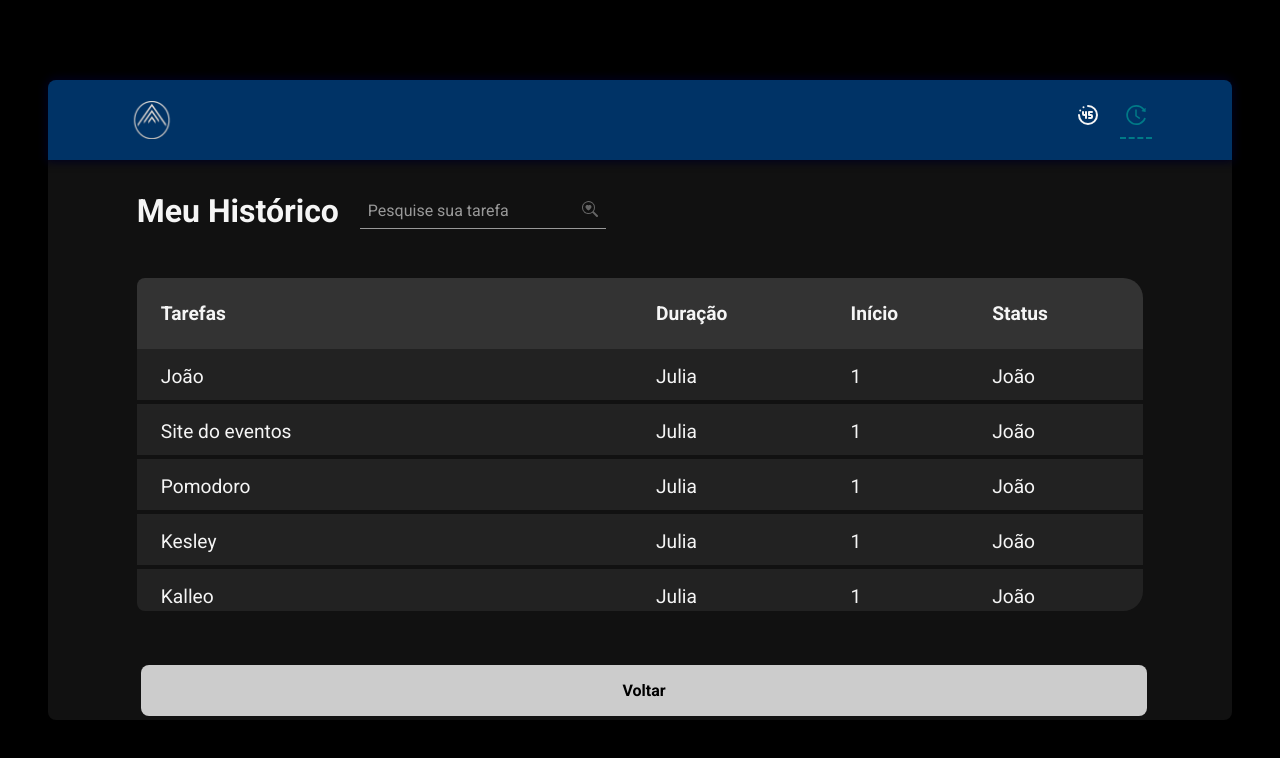
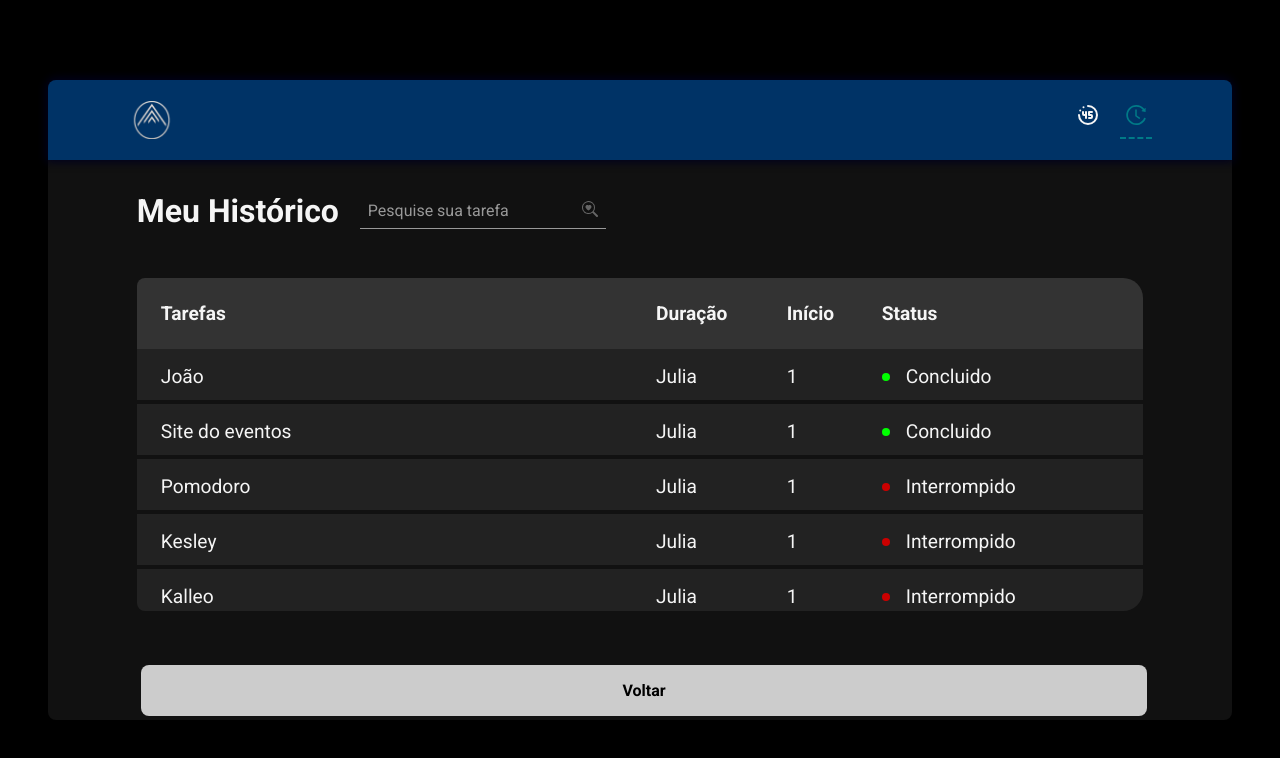
Before and after one commit to andersonjhonatan/promodor, a React (Vite) app: page /history in a window 1280 px wide. Shown: the top 758 px of the page. Built offline with nearby package versions, Linux system fonts and the light colour scheme.

Commit message:
feat: implementação de estado usando react-hook-form para o formulario da home

```diff
--- a/package.json
+++ b/package.json
@@ -14,6 +14,7 @@
     "phosphor-react": "^1.4.1",
     "react": "^18.2.0",
     "react-dom": "^18.2.0",
+    "react-hook-form": "^7.48.2",
     "react-icons": "^4.11.0",
     "react-router-dom": "^6.18.0",
     "styled-components": "^6.1.0"
--- a/src/components/Form/Form.tsx
+++ b/src/components/Form/Form.tsx
@@ -1,19 +1,34 @@
 import Button from '../Button/Button'
 import Input from '../Input/Input'
 import { FormContainer, DivForm, CountdownDiv } from './formStyles'
+import { useForm, SubmitHandler } from 'react-hook-form'
+
+interface InterForm {
+  nome: string
+  minutes: number
+}
 
 export default function Form() {
+  const { register, handleSubmit, watch } = useForm<InterForm>()
+
+  const submitForm: SubmitHandler<InterForm> = (data) => {
+    console.log(data)
+  }
+
+  const task = watch('nome')
+  const isSubmitDisabled = !task
+
   return (
-    <FormContainer onSubmit={(e) => e.preventDefault()}>
+    <FormContainer onSubmit={handleSubmit(submitForm)}>
       <DivForm>
         <label htmlFor="nome">Vou trabalhar com</label>
         <Input
           variant="nome"
           id="nome"
-          name="nome"
           label="Nome"
           placeholder="Nome do seu Projeto"
           list="sugestions-task"
+          {...register('nome')}
         />
 
         <datalist id="sugestions-task">
@@ -29,12 +44,12 @@ export default function Form() {
           variant="minutes"
           id="minutes"
           type="number"
-          name="nome"
           label="Nome"
           placeholder="00"
           min={0}
           max={60}
           step={5}
+          {...register('minutes', { valueAsNumber: true })}
         />
         <span>minutos.</span>
       </DivForm>
@@ -47,7 +62,12 @@ export default function Form() {
         <span>0</span>
       </CountdownDiv>
 
-      <Button type="submit" variant="primary" text="Começar" disabled />
+      <Button
+        type="submit"
+        variant="primary"
+        text="Começar"
+        disabled={isSubmitDisabled}
+      />
     </FormContainer>
   )
 }
--- a/src/components/Form/formStyles.ts
+++ b/src/components/Form/formStyles.ts
@@ -9,7 +9,7 @@ const FormContainer = styled.form`
   margin: 0 10%;
   height: 100%;
   justify-content: space-evenly;
-
+  form {
     section {
       position: relative;
       display: flex;
@@ -19,6 +19,7 @@ const FormContainer = styled.form`
       width: 20%;
       border-radius: 8px;
     }
+  }
 `
 
 const DivForm = styled.div`
@@ -27,10 +28,6 @@ const DivForm = styled.div`
   width: 82%;
   justify-content: center;
   align-items: center;
-`
-
-const InputContainer = styled.input`
-  padding: 0.5rem;
 `
 
 // countdown
@@ -55,4 +52,4 @@ const CountdownDiv = styled.div`
     font-family: 'Roboto Mono', monospace;
   }
 `
-export { FormContainer, InputContainer, DivForm, CountdownDiv }
+export { DivForm, CountdownDiv, FormContainer }
--- a/src/components/Input/Input.tsx
+++ b/src/components/Input/Input.tsx
@@ -1,8 +1,13 @@
+import { ForwardedRef, forwardRef } from 'react'
 import { InterInput } from '../../interfaces/InterInput'
 import { InputForm } from './inputStyles'
 
-const Input = (props: InterInput) => {
-  return <InputForm {...props} />
-}
+const Input = forwardRef(
+  (props: InterInput, ref: ForwardedRef<HTMLInputElement>) => (
+    <InputForm {...props} ref={ref} />
+  ),
+)
+
+Input.displayName = 'Input'
 
 export default Input
--- a/src/db.json
+++ b/src/db.json
@@ -5,7 +5,7 @@
       "Tarefa": "João",
       "Duracao": "Julia",
       "Inicio": 1,
-      "Status": "João"
+      "Status": "Concluido"
     },
 
     {
@@ -13,28 +13,28 @@
       "Tarefa": "Site do eventos",
       "Duracao": "Julia",
       "Inicio": 1,
-      "Status": "João"
+      "Status": "Concluido"
     },
     {
       "id": 3,
       "Tarefa": "Pomodoro",
       "Duracao": "Julia",
       "Inicio": 1,
-      "Status": "João"
+      "Status": "Interrompido"
     },
     {
       "id": 4,
       "Tarefa": "Kesley",
       "Duracao": "Julia",
       "Inicio": 1,
-      "Status": "João"
+      "Status": "Interrompido"
     },
     {
       "id": 5,
       "Tarefa": "Kalleo",
       "Duracao": "Julia",
       "Inicio": 1,
-      "Status": "João"
+      "Status": "Interrompido"
     },
 
     {
@@ -42,7 +42,7 @@
       "Tarefa": "Anderson",
       "Duracao": "Julia",
       "Inicio": 1,
-      "Status": "João"
+      "Status": "Em andamento"
     },
 
     {
@@ -50,7 +50,7 @@
       "Tarefa": "Anderson",
       "Duracao": "Julia",
       "Inicio": 1,
-      "Status": "João"
+      "Status": "Concluido"
     },
 
     {
@@ -58,7 +58,7 @@
       "Tarefa": "Anderson",
       "Duracao": "Julia",
       "Inicio": 1,
-      "Status": "João"
+      "Status": "Em andamento"
     },
 
     {
@@ -66,7 +66,7 @@
       "Tarefa": "Anderson",
       "Duracao": "Julia",
       "Inicio": 1,
-      "Status": "João"
+      "Status": "Em andamento"
     }
   ]
 }
--- a/src/pages/History/historyStyle.ts
+++ b/src/pages/History/historyStyle.ts
@@ -138,6 +138,32 @@ const LoadingSection = styled.section`
   height: 60%;
 `
 
+const STATUS_COLORS = {
+  green: 'success',
+  yellow: 'yellow-200',
+  red: 'vermelho-200',
+} as const
+
+interface StatusProps {
+  statuscolor: keyof typeof STATUS_COLORS
+}
+
+const Status = styled.span<StatusProps>`
+  display: flex;
+  align-items: center;
+  gap: 0.5rem;
+
+  &::before {
+    content: '';
+    display: inline-block;
+    margin-right: 0.5rem;
+    width: 0.5rem;
+    height: 0.5rem;
+    border-radius: 50%;
+    background-color: ${(props) => props.theme[STATUS_COLORS[props.statuscolor]]};
+  }
+`
+
 export {
   HistoryContainer,
   TableContainer,
@@ -148,4 +174,5 @@ export {
   LoadingSection,
   ContainerTitle,
   BsSearchHeartStyled,
+  Status,
 }
--- a/src/pages/History/index.tsx
+++ b/src/pages/History/index.tsx
@@ -10,6 +10,7 @@ import {
   LoadingSection,
   ContainerTitle,
   BsSearchHeartStyled,
+  Status,
 } from './historyStyle'
 import api from '../../db.json'
 import { useEffect, useState } from 'react'
@@ -75,7 +76,19 @@ export const History = () => {
                     <td>{task.Tarefa}</td>
                     <td>{task.Duracao}</td>
                     <td>{task.Inicio}</td>
-                    <td>{task.Status}</td>
+                    <td>
+                      <Status
+                        statuscolor={
+                          task.Status === 'Concluido'
+                            ? 'green'
+                            : task.Status === 'Interrompido'
+                            ? 'red'
+                            : 'yellow'
+                        }
+                      >
+                        {task.Status}
+                      </Status>
+                    </td>
                   </tr>
                 ))}
               </TbodyContainer>
```
Also changed, not shown: 1 other file (tests, documents, lock files or other folders). Lines whose indentation alone changed are shown as unchanged.
